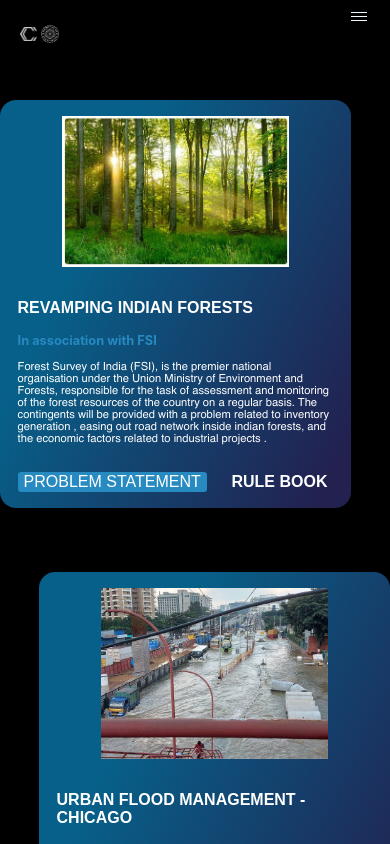
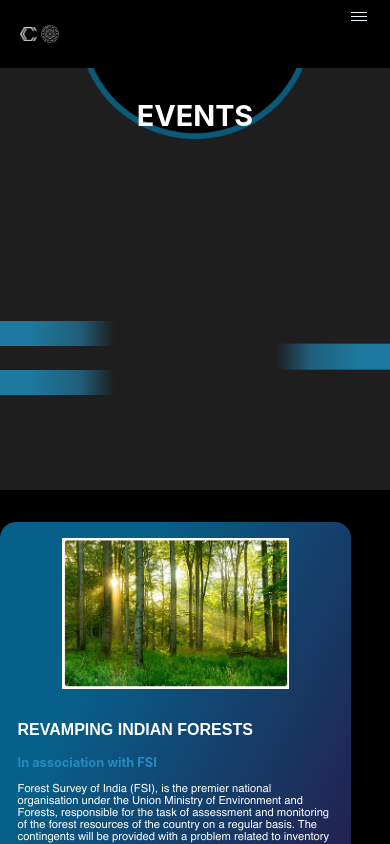
Before and after one commit to Civil-Conclave/civilconclave2k22, a React (Create React App) app: page /casestudy in a window 390 px wide. Shown: the top 844 px of the page. Built offline with nearby package versions, Linux system fonts and the light colour scheme.

Commit message:
Completes Events Page (#11)
* changes in events and navbar

* event mobile view and case study

---------

Co-authored-by: Aryan <aryan.singhal613@gmail.com>

```diff
--- a/src/components/CaseStudy/CaseStudy.css
+++ b/src/components/CaseStudy/CaseStudy.css
@@ -2,6 +2,7 @@
   width: 100%;
   display: flex;
   flex-direction: column;
+  /* margin-top: 30rem; */
 }
 
 .casestudy-main {
@@ -138,3 +139,111 @@
     margin: 1rem 0 1rem 0;
   }
 }
+
+
+
+
+
+
+
+
+
+
+
+
+.eventContainer {
+  position: relative;
+  width: 100%;
+  height: 50vh;
+  background-color: #1e1e1e;
+  text-align: center;
+  display: flex;
+  justify-content: center;
+}
+.ellipse {
+  display: flex;
+  position: absolute;
+  z-index: 2;
+  width: 60%;
+  margin: 0 auto;
+  justify-content: center;
+  overflow: hidden;
+}
+.ellipseImg {
+  width: 100%;
+}
+.headerInfo {
+  top: 20%;
+  width: 100%;
+  position: absolute;
+  z-index: 7;
+  margin: auto;
+}
+.headerEventHeading {
+  color: white;
+  font-size: 1.8rem;
+  font-weight: 700;
+  padding: 1rem;
+  margin-bottom: 0%;
+
+  /* line-height: 7.64vh; */
+}
+.eventDes {
+  color: #9dd4f6;
+  font-size: 1.8rem;
+  font-weight: 700;
+  /* line-height: 4.15vh; */
+}
+
+.leftStripes {
+  position: absolute;
+  top: 60%;
+  left: 0;
+  width: 30%;
+}
+
+.rightStripes {
+  position: absolute;
+  top: 60%;
+  left: 70%;
+  width: 30%;
+}
+
+.space {
+  height: 2.77vh;
+}
+
+.stripes1 {
+  width: 100%;
+  height: 3.04vh;
+  background: linear-gradient(
+    90deg,
+    #1f789f 25.19%,
+    rgba(31,120,159, 0.73) 67.54%,
+    rgba(31, 120, 159, 0) 97.41%
+  );
+  border-radius: 0px;
+}
+.stripes2 {
+  width: 100%;
+  /* right: 0; */
+  height: 3.04vh;
+  background: linear-gradient(
+    90deg,
+    #1f789f 25.19%,
+    rgba(31,120,159, 0.73) 67.54%,
+    rgba(31, 120, 159, 0) 97.41%
+  );
+
+  border-radius: 0px;
+  transform: rotate(-180deg);
+}
+
+.headline{
+  background-color: white;
+  width: 18%;
+  margin-top: -0.2rem;
+  margin-bottom: 0.3rem;
+  height: 0.1rem;
+
+}
--- a/src/components/CaseStudy/CaseStudy.js
+++ b/src/components/CaseStudy/CaseStudy.js
@@ -4,6 +4,10 @@ import FloodDesign from "../../assets/FloodDesign.jpeg";
 import SoilCaseStudy from "../../assets/SoilCaseStudy.jpeg";
 import Structural from "../../assets/Structural.jpeg";
 import "./CaseStudy.css";
+
+
+import Ellipse from "../../assets/Ellipse.png";
+
 
 export default function CaseStudyleft() {
   function onPressForest(e) {
@@ -48,6 +52,32 @@ export default function CaseStudyleft() {
   }
   return (
     <>
+
+<div className="eventContainer">
+<div className="ellipse">
+        <div className="headerInfo">
+          <div className="headerEventHeading">EVENTS</div>
+          <hr className="headline"/>
+          <div className="eventDes">CASE STUDY</div>
+        </div>
+        <img src={Ellipse} className="ellipseImg"></img>
+       </div>
+       <div className="leftStripes">
+        <div className="stripes1"></div>
+        <div className="space"></div>
+        <div className="stripes1"></div>
+       </div>
+       <div className="rightStripes">
+        {/* <div className="stripes2"></div> */}
+        <div className="space"></div>
+        <div className="stripes2"></div>
+      </div>
+</div>
+
+
+
+
+
       <div className="casestudy-wrapper">
         <div className="casestudy-main Left">
           <div className="casestudy1">
--- a/src/components/Events/EventsAll.jsx
+++ b/src/components/Events/EventsAll.jsx
@@ -113,6 +113,16 @@ const Events = (props) => {
       if (myRef5.current) observer5.unobserve(myRef5.current);
     };
   }, [myRef5, options]);
+
+  useEffect(() => {
+    const observer6 = new IntersectionObserver(callbackFunction, options);
+    if (myRef6.current) observer6.observe(myRef6.current);
+
+    return () => {
+      if (myRef6.current) observer6.unobserve(myRef6.current);
+    };
+  }, [myRef6, options]);
+
   useEffect(() => {
     const observerHeader = new IntersectionObserver(
       callbackFunctionHeader,
@@ -184,6 +194,7 @@ const Events = (props) => {
           ref3={myRef3}
           ref4={myRef4}
           ref5={myRef5}
+          ref6={myRef6}
         ></HeaderEvents>
       </div>
       <div className="EventsAllWrapper">
--- a/src/components/Events/HeaderEvents.css
+++ b/src/components/Events/HeaderEvents.css
@@ -28,28 +28,28 @@
 }
 .headerEventHeading {
   color: white;
-  font-size: 1.8rem;
+  font-size: 2.1vw;
   font-weight: 700;
   padding: 1rem;
   /* line-height: 7.64vh; */
 }
 .eventDes {
   color: white;
-  font-size: 1.2rem;
+  font-size: 1.4vw;
   font-weight: 400;
   /* line-height: 4.15vh; */
 }
 
 .leftStripes {
   position: absolute;
-  top: 60%;
+  top: 30vh;
   left: 0;
   width: 30%;
 }
 
 .rightStripes {
   position: absolute;
-  top: 60%;
+  top: 30vh;
   left: 70%;
   width: 30%;
 }
@@ -131,6 +131,7 @@
 @media (max-width: 760px) {
   .eventContainer {
     overflow: hidden;
+    height: 60vh;
   }
   .ellipse {
     width: 100%;
@@ -148,4 +149,25 @@
   .footInfo {
     display: none;
   }
+
+  .leftStripes{
+    margin-top: 6.1rem;
+    width: 21vw;
+  }
+
+  .rightStripes{
+    margin-top: 6.1rem;
+    width: 21vw;
+
+   margin-left: 9vw;
+  }
+
+  .headerEventHeading {
+    font-size: 5vw;
+  }
+
+  .eventDes{
+    font-size: 3vw;
+  }
+
 }
--- a/src/components/Events/HeaderEvents.js
+++ b/src/components/Events/HeaderEvents.js
@@ -16,6 +16,9 @@ function HeaderEvents(props) {
   };
   const handleClick5 = () => {
     props.ref5.current?.scrollIntoView({ behavior: "smooth" });
+  };
+  const handleClick6 = () => {
+    props.ref6.current?.scrollIntoView({ behavior: "smooth" });
   };
   return (
     <div className="eventContainer">
@@ -53,6 +56,9 @@ function HeaderEvents(props) {
         <button className="footText" onClick={handleClick5}>
           Design Different
         </button>
+        <button className="footText" onClick={handleClick6}>
+          Innovista
+        </button>
       </div>
       <div className="footLine">
         <div className="line"></div>
```
